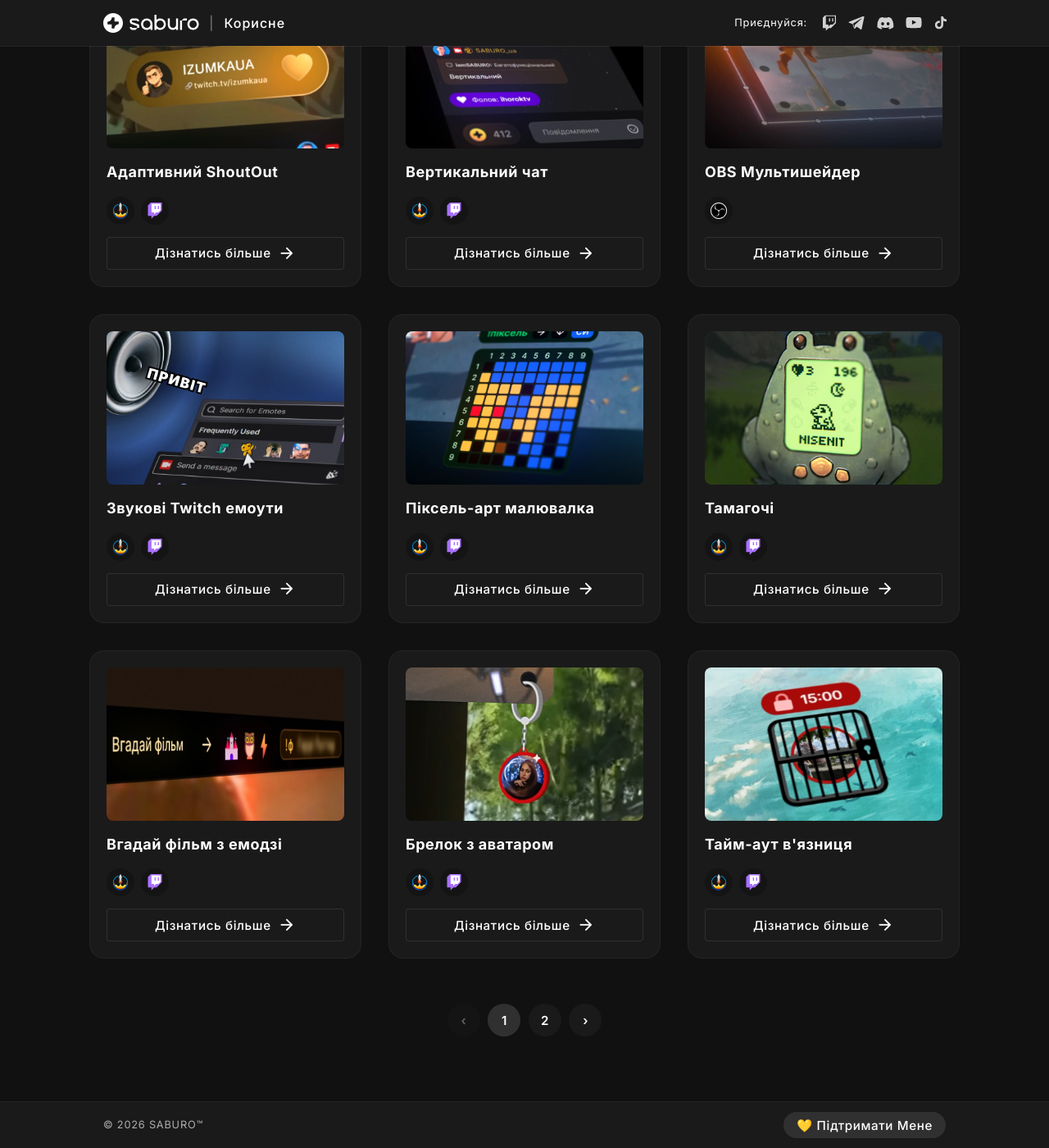
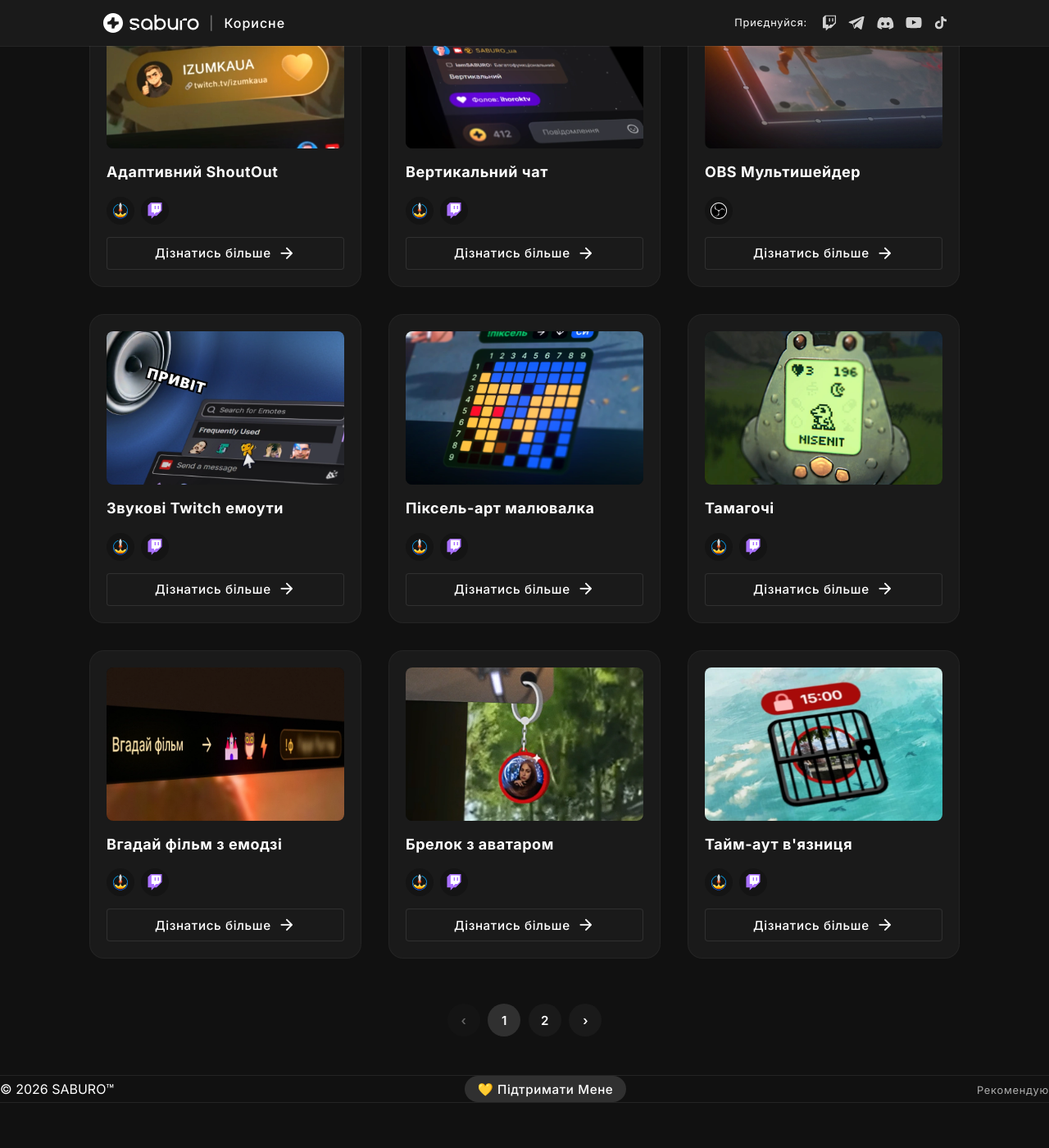
Before and after one commit to iamsaburo/iamsaburo.github.io, a Jekyll site: the page built from index.html, in a window 1280 px wide and 1400 px high, scrolled down 413 px. Shown: the whole window at 82% size. Built offline with Jekyll 4.4.1, drawn with Linux system fonts in a browser that asks for light colours; after the commit the page ends 1757 px from its top, so only the background shows below that.

Commit message:
I recommend update

```diff
--- a/_includes/footer.html
+++ b/_includes/footer.html
@@ -1,6 +1,11 @@
 <footer>
   <div class="footer-container">
-    <span class="footer-copy">© {{ site.time | date: "%Y" }} SABURO™</span>
-    {% include btn-saburo.html label='💛 Підтримати Мене' visual='pill' width='auto' height=32 radius=28 href='https://iamsaburo.github.io/support-info' %}
+    <div class="footer-copyright">© {{ site.time | date: "%Y" }} SABURO™</div>
+    <div class="footer-support">
+      {% include btn-saburo.html label='💛 Підтримати Мене' visual='pill' width='auto' height=32 radius=28 href='https://iamsaburo.github.io/support-info' %}
+    </div>
+    <div class="footer-recommend">
+      <a href="https://iamsaburo.github.io/i-recommend-info" class="footer-link">Рекомендую</a>
+    </div>
   </div>
 </footer>
--- a/_includes/styles.html
+++ b/_includes/styles.html
@@ -578,13 +578,31 @@
   /* =============================================================
      FOOTER
   ============================================================= */
-  footer{height:56px;background:var(--sur);display:flex;align-items:center;padding:0;margin-top:2rem;position:relative;flex-shrink:0;}
-  .footer-container{
-    max-width:1060px;width:100%;margin:0 auto;
-    display:flex;align-items:center;justify-content:space-between;
-    height:100%;padding:0 1rem;box-sizing:border-box;
+  .footer-container {
+    display: flex;
+    align-items: center;
+    justify-content: space-between;
+    flex-wrap: wrap;
+    gap: 1rem;
   }
-  .footer-copy{color:var(--muted);font-size:0.8rem;font-weight:400;letter-spacing:.06em}
+  .footer-copyright,
+  .footer-recommend {
+    flex: 0 0 auto;
+  }
+  .footer-support {
+    flex: 1;
+    text-align: center;
+  }
+  .footer-link {
+    color: var(--muted);
+    font-size: 0.8rem;
+    font-weight: 400;
+    letter-spacing: 0.06em;
+    text-decoration: none;
+  }
+  .footer-link:hover {
+    text-decoration: underline;
+  }
 
   /* =============================================================
      RESPONSIVE
@@ -603,7 +621,21 @@
     .hero{padding:2.5rem 1rem 1rem}
     .content-container{margin:1rem;padding:1.25rem;}
     footer{height:auto;padding:.75rem 1rem;}
-    .footer-container{flex-wrap:nowrap;height:auto;padding:0;gap:0;align-items:center;justify-content:space-between;}
+    .footer-container{
+      flex-direction: column;
+      justify-content: center;
+      gap: 0.75rem;
+      text-align: center;
+    }
+    .footer-copyright,
+    .footer-support,
+    .footer-recommend {
+      flex: none;
+      width: 100%;
+    }
+    .footer-support .btn-saburo {
+      margin: 0 auto;
+    }
     .footer-copy{white-space:nowrap;font-size:.82rem;}
   }
   @media(max-width:480px){
```
